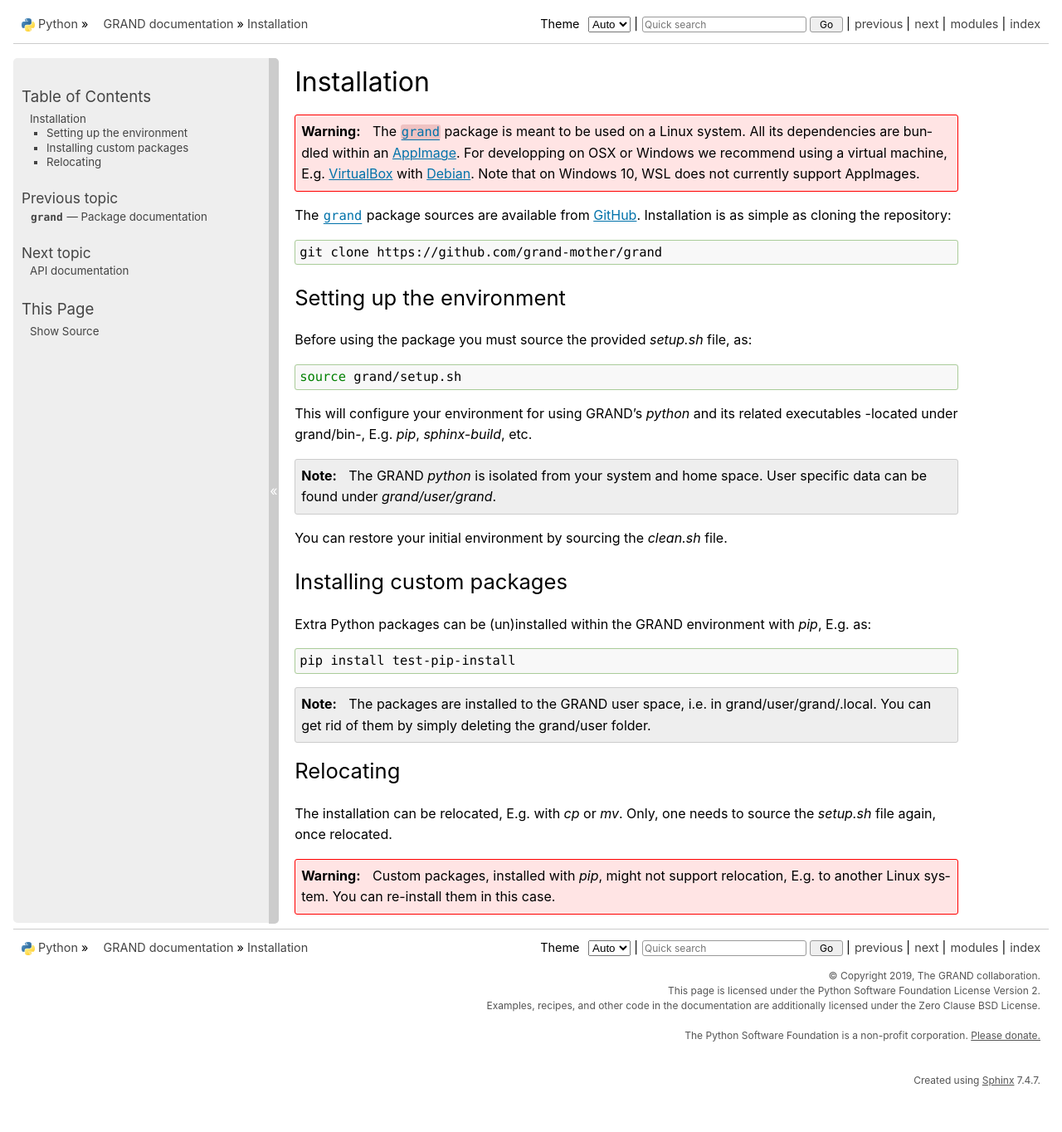
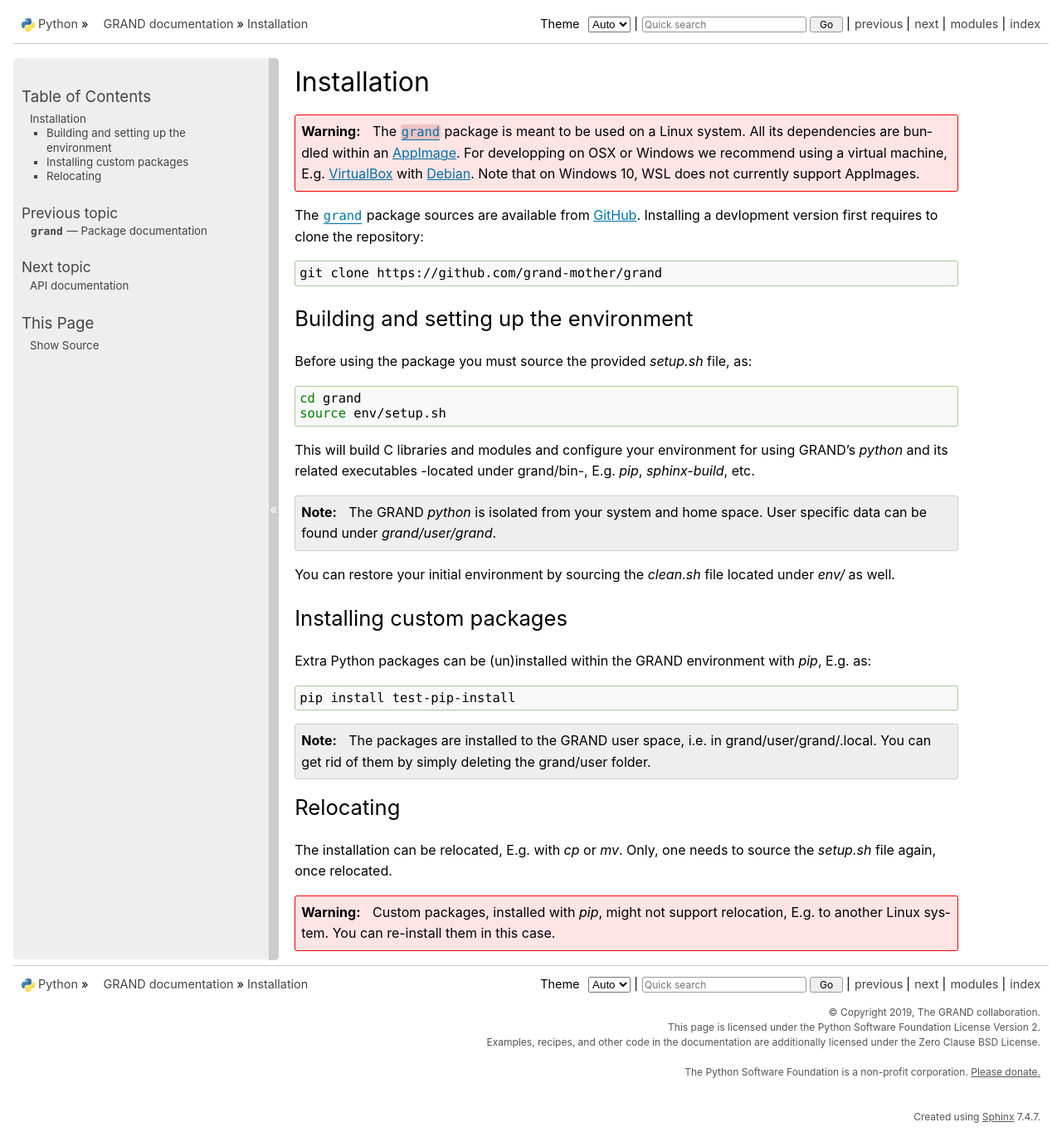
Before and after one commit to grand-mother/grand, a Sphinx documentation site: the page built from docs/installation.rst, in a window 1280 px wide and 1364 px high. Shown: the whole window at 83% size. Built offline with Sphinx 7.4.7, drawn with Linux system fonts in a browser that asks for light colours.

Commit message:
Relocate some files and fix the arch to x86_64

```diff
--- a/README.rst
+++ b/README.rst
@@ -14,7 +14,8 @@ Clone the present repository and source the `setup.sh`_ file:
 .. code:: bash
 
    git clone https://github.com/grand-mother/grand
-   source grand/setup.sh
+   cd grand
+   source env/setup.sh
 
 Check the `online documentation`_ for further details.
 
@@ -32,7 +33,7 @@ The GRAND software is distributed under the LGPL-3.0 license. See the provided
 
 .. _LICENSE: LICENSE
 
-.. _setup.sh: setup.sh
+.. _setup.sh: env/setup.sh
 
 
 .. Externals links
--- a/docs/installation.rst
+++ b/docs/installation.rst
@@ -7,31 +7,34 @@ Installation
    Windows we recommend using a virtual machine, E.g.  VirtualBox_ with
    Debian_. Note that on Windows 10, WSL does not currently support AppImages.
 
-The :mod:`grand` package sources are available from GitHub_. Installation is
-as simple as cloning the repository:
+The :mod:`grand` package sources are available from GitHub_. Installing a
+devlopment version first requires to clone the repository:
 
 .. code-block:: bash
 
    git clone https://github.com/grand-mother/grand
 
 
-Setting up the environment
---------------------------
+Building and setting up the environment
+---------------------------------------
 
 Before using the package you must source the provided `setup.sh` file, as:
 
 .. code-block:: bash
 
-   source grand/setup.sh
+   cd grand
+   source env/setup.sh
 
-This will configure your environment for using GRAND's `python` and its related
-executables -located under grand/bin-, E.g. `pip`, `sphinx-build`, etc.
+This will build C libraries and modules and configure your environment for
+using GRAND's `python` and its related executables -located under grand/bin-,
+E.g. `pip`, `sphinx-build`, etc.
 
 .. note::
    The GRAND `python` is isolated from your system and home space. User specific
    data can be found under `grand/user/grand`.
 
-You can restore your initial environment by sourcing the `clean.sh` file.
+You can restore your initial environment by sourcing the `clean.sh` file located
+under `env/` as well.
 
 
 Installing custom packages
```
Also changed, not shown: .travis.yml, 8 other files.
